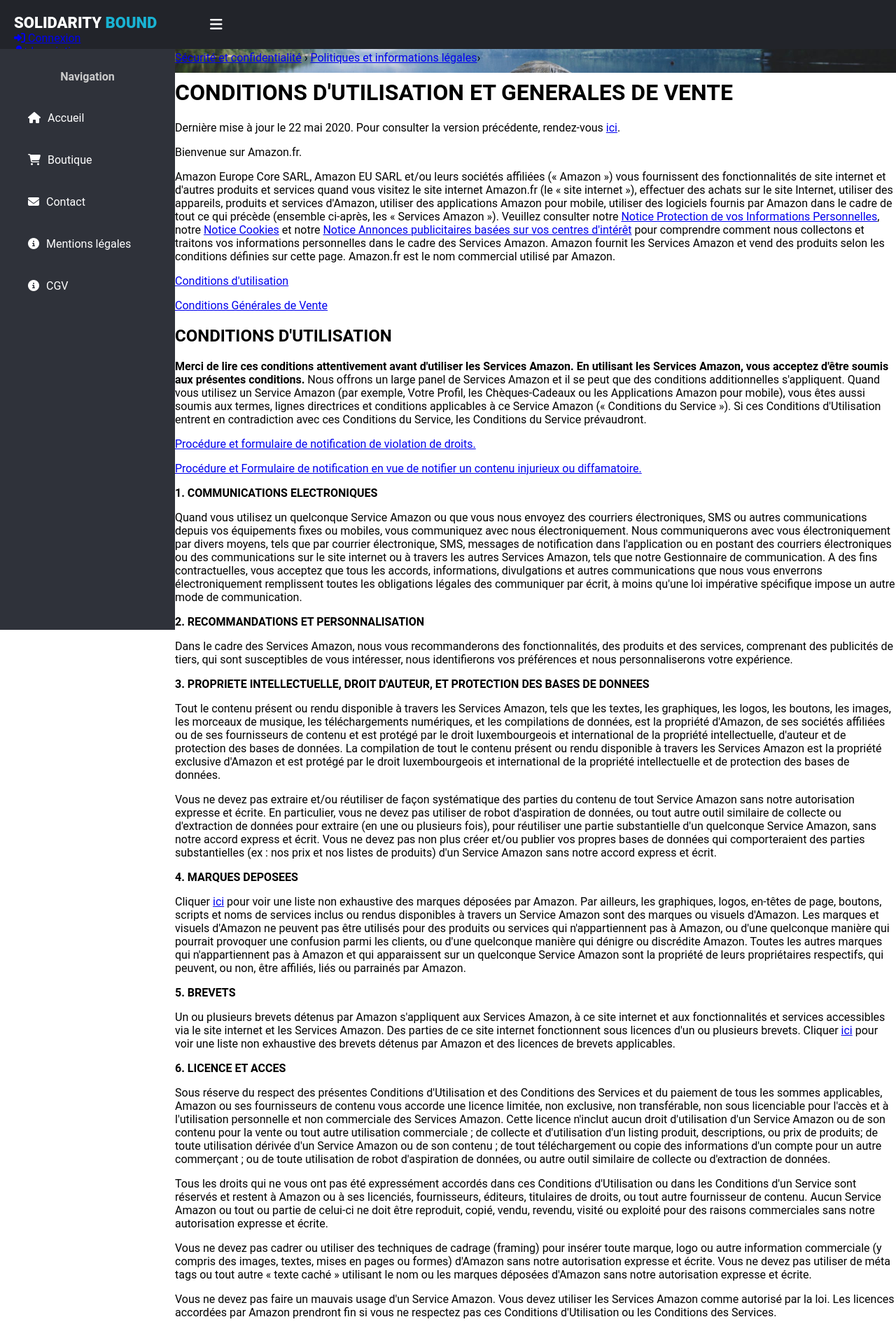
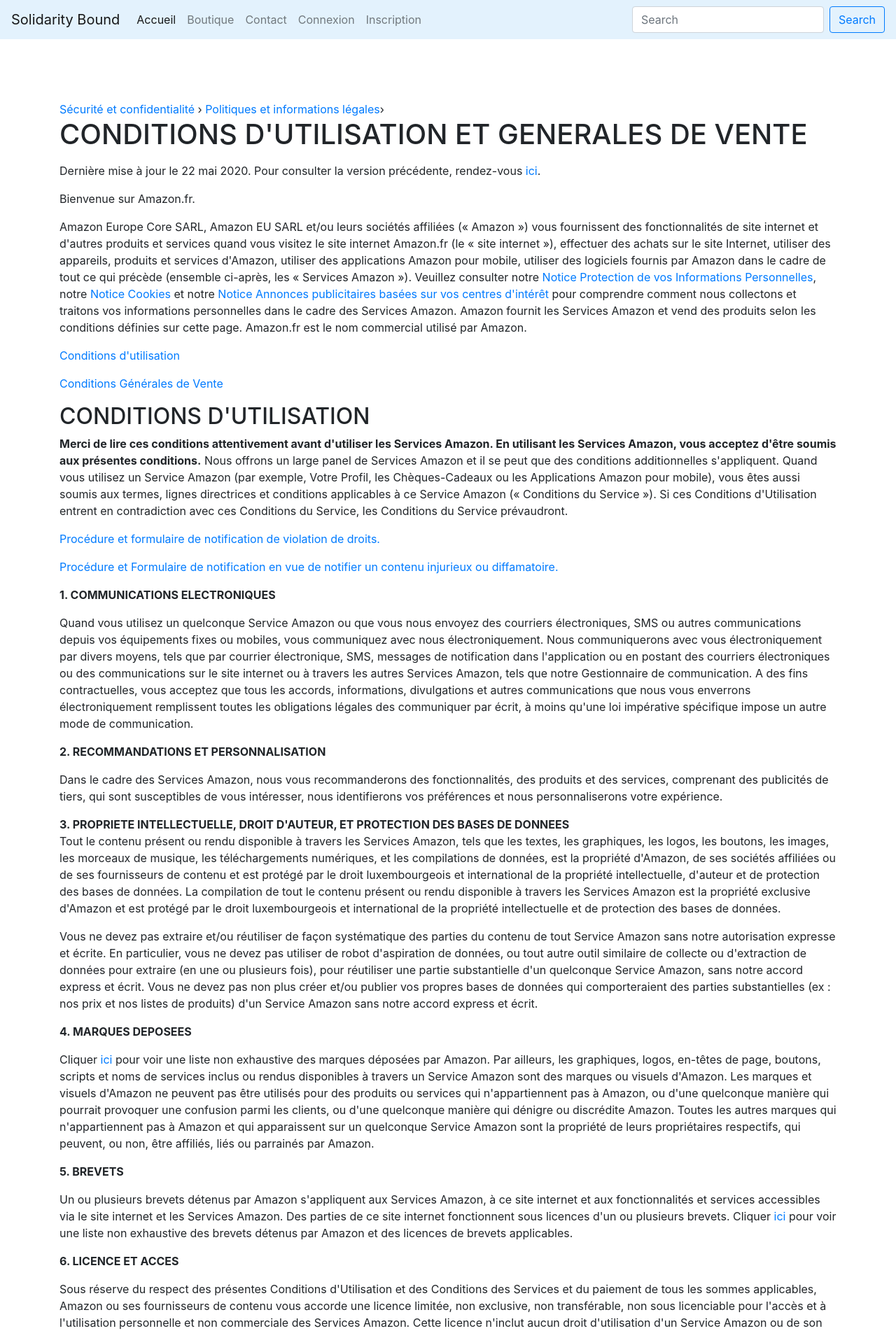
Before and after one commit to ilyesamr/final-fablab, a Flask app: page /CGV in a window 1280 px wide. Shown: the top 1902 px of the page at 70% size. Run offline with Flask 2, Linux system fonts and the light colour scheme; some libraries are stand-ins or nearby versions.

Commit message:
Bootstrap

```diff
--- a/templates/base.html
+++ b/templates/base.html
@@ -3,59 +3,66 @@
 <head>
     <meta charset="UTF-8">
     <script src="https://kit.fontawesome.com/a076d05399.js"></script>
-    <link href="{{url_for('static', filename = 'css/nav-bar.css')}}" rel="stylesheet" />
-    <link href="{{url_for('static', filename = 'css/style.css')}}" rel="stylesheet" />
+
+<link rel="stylesheet" href="https://stackpath.bootstrapcdn.com/bootstrap/4.4.1/css/bootstrap.min.css" integrity="sha384-Vkoo8x4CGsO3+Hhxv8T/Q5PaXtkKtu6ug5TOeNV6gBiFeWPGFN9MuhOf23Q9Ifjh" crossorigin="anonymous">
+
     {% block head %}
 
     {% endblock %}
 </head>
 <body>
+      <nav class="navbar navbar-expand-lg navbar-light" style="background-color: #e3f2fd;">
+    <a class="navbar-brand" href="#">Solidarity Bound</a>
+    <button class="navbar-toggler" type="button" data-toggle="collapse" data-target="#navbarColor03" aria-controls="navbarColor03" aria-expanded="false" aria-label="Toggle navigation">
+      <span class="navbar-toggler-icon"></span>
+    </button>
 
-<input type="checkbox" id="check">
-    <!--header area start-->
-    <header>
-      <label for="check">
-        <i class="fas fa-bars" id="sidebar_btn"></i>
-      </label>
-      <div class="left_area">
-        <h3>Solidarity <span>Bound</span></h3>
-      </div>
-          {% if not current_user.is_authenticated %}
-      <div class="right_area">
-        <a href="{{ url_for('auth.login') }}" class="login_btn"><i class="fas fa-sign-in-alt"></i> Connexion</a>
-      </div>
-        <div class="right_area">
-        <a href="{{ url_for('auth.signup') }}" class="signup_btn"><i class="fas fa-user-plus"></i> Inscription</a>
-      </div>
-        {% endif %}
-        {% if current_user.is_authenticated %}
-           <div class="right_area">
-        <a href="/profil" class="profil_btn"><i class="far fa-address-card"></i> Profil</a>
-      </div>
-        <div class="right_area">
-        <a href="{{ url_for('auth.logout') }}" class="logout_btn"><i class="fas fa-sign-out-alt"></i> Déconnexion</a>
-      </div>
-    {% endif %}
-    </header>
-    <!--header area end-->
-    <!--sidebar start-->
-    <div class="sidebar">
-      <center>
-        <h4>Navigation</h4>
-      </center>
-      <a href="/"><i class="fa fa-home"></i><span>Accueil</span></a>
-      <a href="/boutique"><i class="fa fa-shopping-cart"></i><span>Boutique</span></a>
-      <a href="/contact"><i class="fa fa-envelope"></i><span>Contact</span></a>
-      <a href="/mentions"><i class="fas fa-info-circle"></i><span>Mentions légales</span></a>
-      <a href="/CGV"><i class="fas fa-info-circle"></i><span>CGV</span></a>
+    <div class="collapse navbar-collapse" id="navbarColor03">
+      <ul class="navbar-nav mr-auto">
+        <li class="nav-item active">
+          <a class="nav-link" href="/">Accueil <span class="sr-only">(current)</span></a>
+        </li>
+        <li class="nav-item">
+          <a class="nav-link" href="#">Boutique</a>
+        </li>
+        <li class="nav-item">
+          <a class="nav-link" href="#">Contact</a>
+        </li>
+             {% if not current_user.is_authenticated %}
+        <li class="nav-item">
+          <a class="nav-link" href="{{ url_for('auth.login') }}">Connexion</a>
+        </li>
+             <li class="nav-item">
+          <a class="nav-link" href="{{ url_for('auth.signup') }}">Inscription</a>
+        </li>
+              {% endif %}
+         {% if current_user.is_authenticated %}
+             <li class="nav-item">
+          <a class="nav-link" href="/profil">Profil</a>
+        </li>
+           <li class="nav-item">
+          <a class="nav-link" href="{{ url_for('auth.logout') }}">Déconnexion</a>
+        </li>
+      {% endif %}
+      </ul>
+       <form class="form-inline">
+        <input class="form-control mr-sm-2" type="search" placeholder="Search" aria-label="Search" />
+        <button class="btn btn-outline-primary my-2 my-sm-0" type="submit">Search</button>
+      </form>
     </div>
+      </nav>
+
+
+
     <!--sidebar end-->
+    <div class="container">
+    {% block body %}
 
-    {% block body %}
-     <div class="content"></div>
-
-    <div>
     {% endblock %}
-    </div>
+        </div>
+<!-- JS pour Bootstrap-->
+<script src="https://code.jquery.com/jquery-3.4.1.slim.min.js" integrity="sha384-J6qa4849blE2+poT4WnyKhv5vZF5SrPo0iEjwBvKU7imGFAV0wwj1yYfoRSJoZ+n" crossorigin="anonymous"></script>
+<script src="https://cdn.jsdelivr.net/npm/popper.js@1.16.0/dist/umd/popper.min.js" integrity="sha384-Q6E9RHvbIyZFJoft+2mJbHaEWldlvI9IOYy5n3zV9zzTtmI3UksdQRVvoxMfooAo" crossorigin="anonymous"></script>
+<script src="https://stackpath.bootstrapcdn.com/bootstrap/4.4.1/js/bootstrap.min.js" integrity="sha384-wfSDF2E50Y2D1uUdj0O3uMBJnjuUD4Ih7YwaYd1iqfktj0Uod8GCExl3Og8ifwB6" crossorigin="anonymous"></script>
 </body>
 </html>
```
